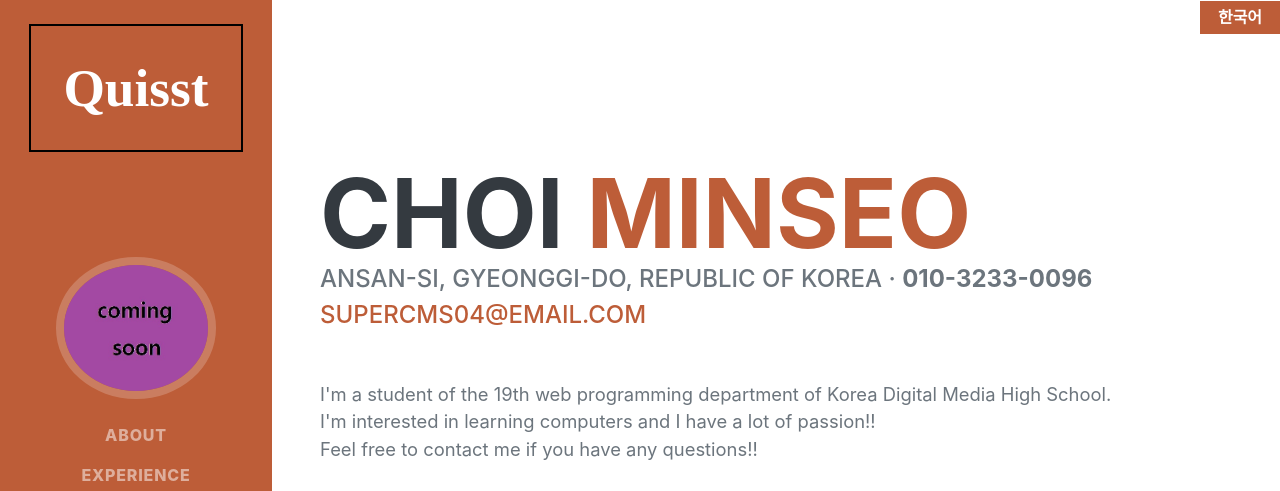
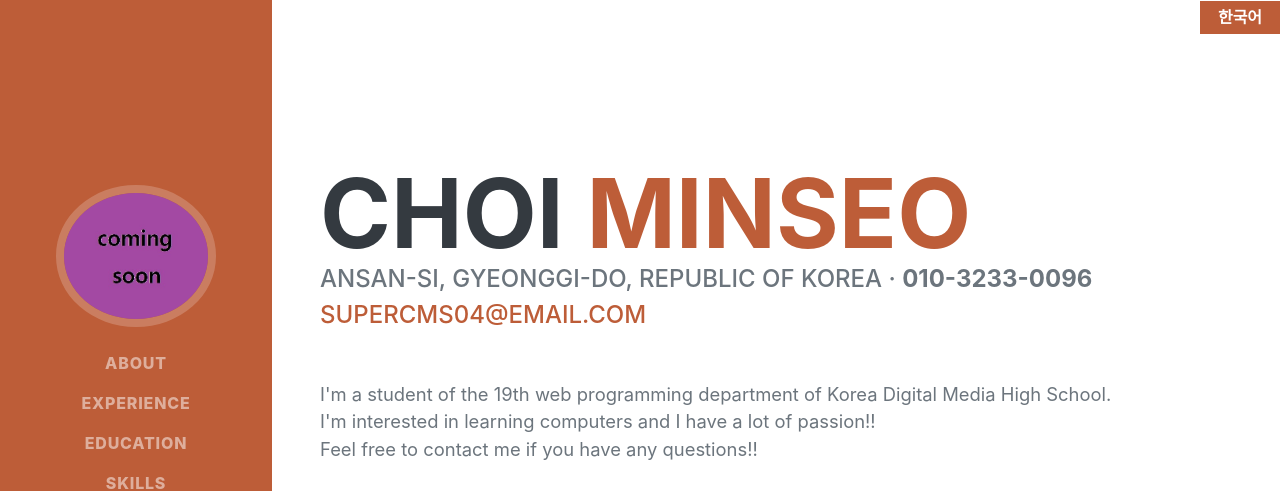
Before and after one commit to quisst/quisst.github.io, a plain HTML site: page index.html in a window 1280 px wide. Shown: the top 491 px of the page. Drawn offline with nearby package versions, Linux system fonts and the light colour scheme; a web font is replaced by a local one.

Commit message:
Initial commit

```diff
--- a/index.html
+++ b/index.html
@@ -33,7 +33,7 @@
             </div>
         </form>
         <nav class="navbar navbar-expand-lg navbar-dark bg-primary fixed-top" id="sideNav">
-            <input type="text" value="Quisst" style="width:160pt; height:96pt; margin-top:12pt; color:#fff; font-size:40pt; font-family:굴림; font-weight:900; background-color:#bd5d38; border:2px solid #000000; text-align:center;">
+            <!--input type="text" value="Quisst" style="width:160pt; height:96pt; margin-top:12pt; color:#fff; font-size:40pt; font-family:굴림; font-weight:900; background-color:#bd5d38; border:2px solid #000000; text-align:center;"-->
             <a class="navbar-brand js-scroll-trigger" href="#page-top">
                 <span class="d-block d-lg-none">Choi Minseo</span>
                 <span class="d-none d-lg-block"><img class="img-fluid img-profile rounded-circle mx-auto mb-2" src="profile_picture.jpg" alt="" /></span>
```
Also changed, not shown: index_KOR.html (+1 -1 lines).
